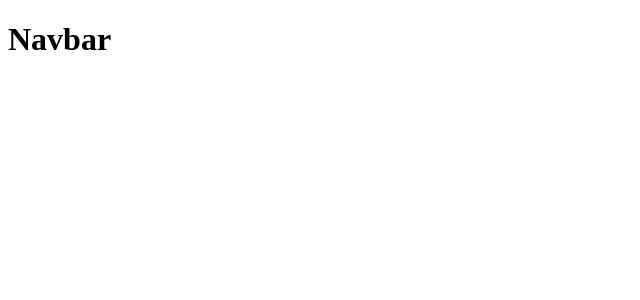
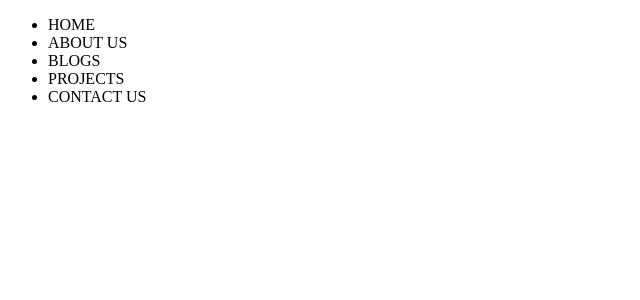
Before and after one commit to knitlabs/knitlabs.github.io, a Vue app: page / in a window 1280 px wide. Shown: the top 300 px of the page, without its empty margins (0-640 px from the left). Built offline with nearby package versions, Linux system fonts and the light colour scheme.

Commit message:
removed default images

```diff
--- a/src/components/Navbar.vue
+++ b/src/components/Navbar.vue
@@ -1,6 +1,13 @@
 <template>
   <div class="navbar">
-    <h1>Navbar</h1>
+    <ul>
+      <li>HOME</li>
+      <li>ABOUT US</li>
+      <li>BLOGS</li>
+      <li>PROJECTS</li>
+      <li>CONTACT US</li>
+
+    </ul>
   </div>
 </template>
 
```
Also changed, not shown: src/assets/logo.png (deleted).
